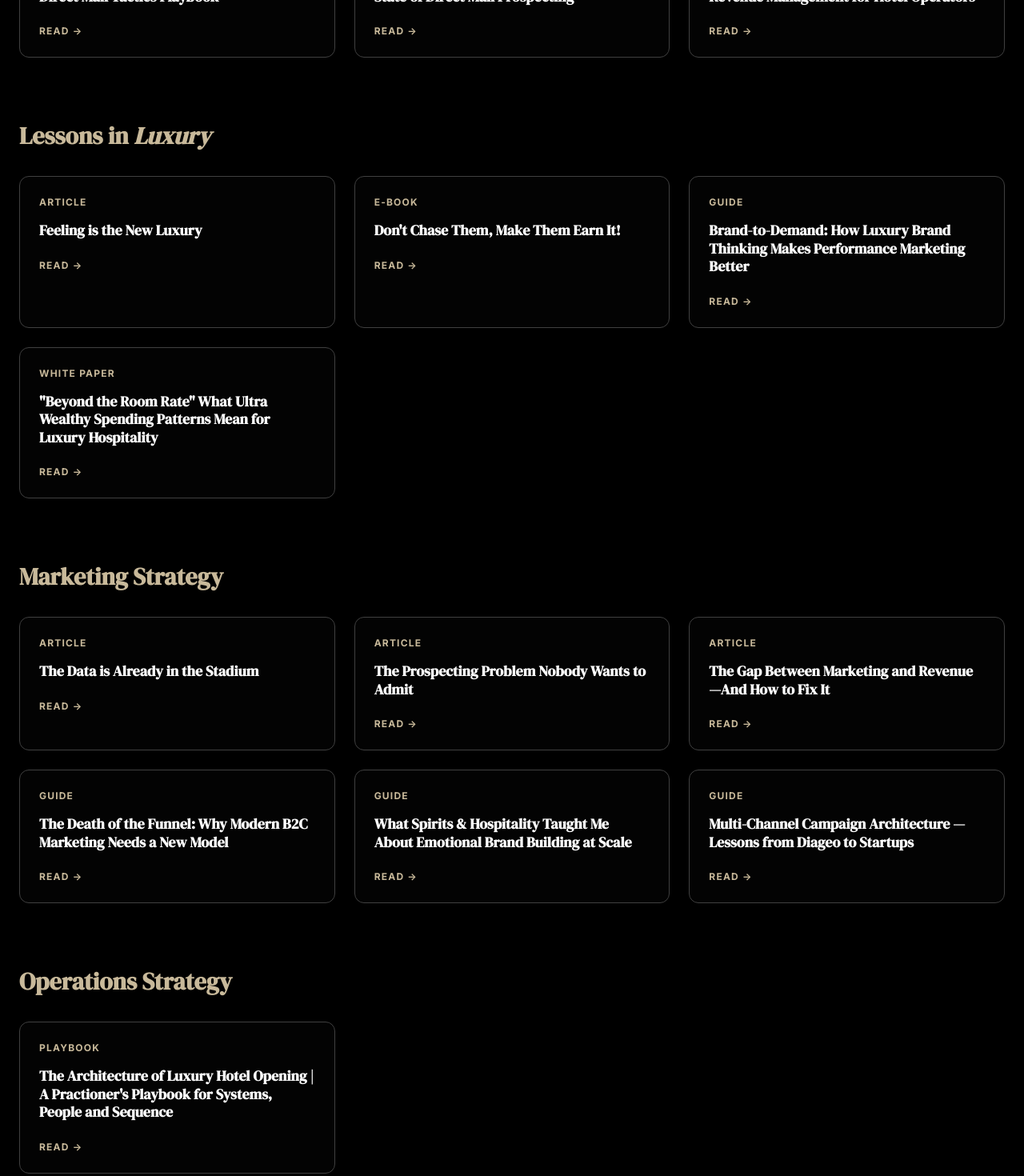
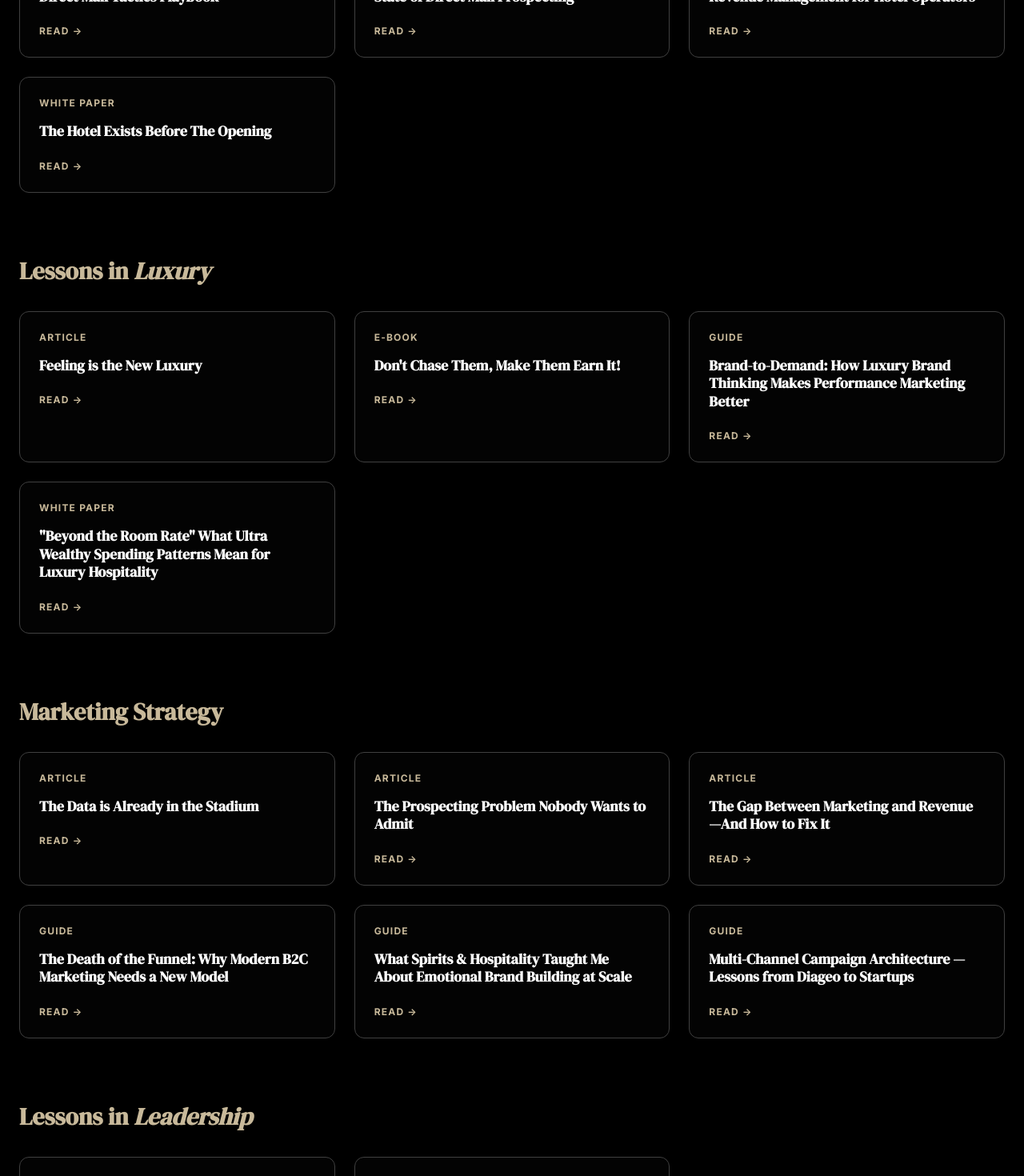
Before and after one commit to letsnavigatebmw/brandonmweaver, a React (Vite) app: page / in a window 1280 px wide. Shown: the part 9500-10970 px from the top of the page at 80% size. Built offline with nearby package versions, Linux system fonts and the light colour scheme.

Commit message:
Add Hotel Exists Before Opening to Sales Strategy

```diff
--- a/src/components/Education.jsx
+++ b/src/components/Education.jsx
@@ -88,7 +88,7 @@ export default function Education() {
           <div>
             <h3 className="text-lg font-bold text-white mb-2">Advisory</h3>
             <p className="text-base text-gray-400 leading-relaxed">
-              Dowling St. (Board Member & Strategic Advisor, 2016–Present) | The Runda Lab (Advisor, 2023–Present) | WES Brands (Former Advisor, 2021–2023)
+              SWARM (Advisor, 2026–Present) | Dowling St. (Board Member & Strategic Advisor, 2016–Present) | The Runda Lab (Advisor, 2023–Present) | WES Brands (Former Advisor, 2021–2023)
             </p>
           </div>
 
--- a/src/components/ThoughtLeadership.jsx
+++ b/src/components/ThoughtLeadership.jsx
@@ -29,6 +29,11 @@ export default function ThoughtLeadership() {
       title: 'Revenue Management for Hotel Operators',
       type: 'Guide',
       link: 'https://drive.google.com/file/d/1_RULaBkpiAy9TaxeFc_kM8z1ULpxUcyR/view?usp=drive_link',
+    },
+    {
+      title: 'The Hotel Exists Before The Opening',
+      type: 'White Paper',
+      link: 'https://drive.google.com/file/d/1pWp7AO27qvfaEKEBtS3MtJ4TO5Um5yBl/view?usp=sharing',
     },
   ]
 
@@ -101,14 +106,6 @@ export default function ThoughtLeadership() {
     },
   ]
 
-  const operationsStrategy = [
-    {
-      title: 'The Architecture of Luxury Hotel Opening | A Practioner\'s Playbook for Systems, People and Sequence',
-      type: 'Playbook',
-      link: 'https://drive.google.com/file/d/1dkeh3c4sxKWCw7aOYOXpGbOJB9CPxJEj/view?usp=sharing',
-    },
-  ]
-
   const aiStrategy = [
     {
       title: "SaaS Isn't Dead. It's Finding Its True North",
@@ -144,6 +141,11 @@ export default function ThoughtLeadership() {
       title: 'AI Voice Agents in Real Estate',
       type: 'Guide',
       link: 'https://drive.google.com/file/d/1IX3ZzK5OUwjKrS9EyCJkE1gDGQCAfG3O/view?usp=drive_link',
+    },
+    {
+      title: 'Why orchestration may become one of the most strategically valuable layers in the emerging AI economy',
+      type: 'White Paper',
+      link: 'https://drive.google.com/file/d/1IFzrM78E6I18-f3Kvuz6DUW2j3A7G5lF/view?usp=sharing',
     },
   ]
 
@@ -214,14 +216,6 @@ export default function ThoughtLeadership() {
           <ContentGrid items={marketingStrategy} />
         </div>
 
-        {/* Operations Strategy */}
-        <div className="mb-20">
-          <h3 className="text-2xl md:text-3xl font-serif text-white mb-8" style={{ color: '#c8b99a' }}>
-            Operations Strategy
-          </h3>
-          <ContentGrid items={operationsStrategy} />
-        </div>
-
         {/* Lessons in Leadership */}
         <div className="mb-20">
           <h3 className="text-2xl md:text-3xl font-serif text-white mb-8" style={{ color: '#c8b99a' }}>
```
